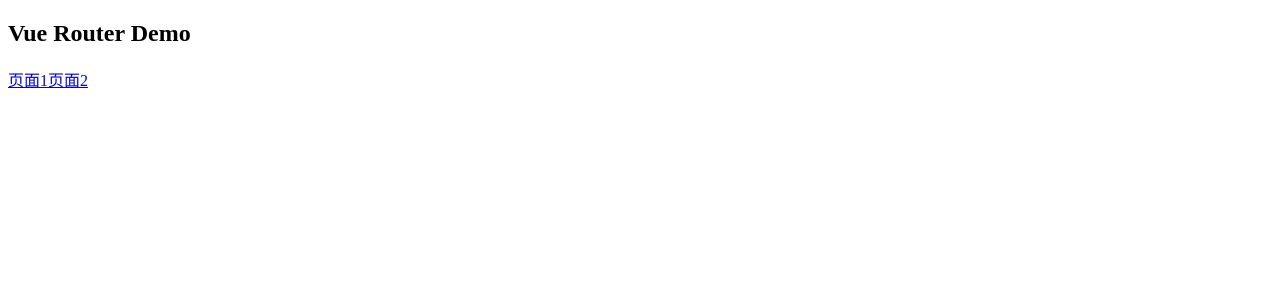
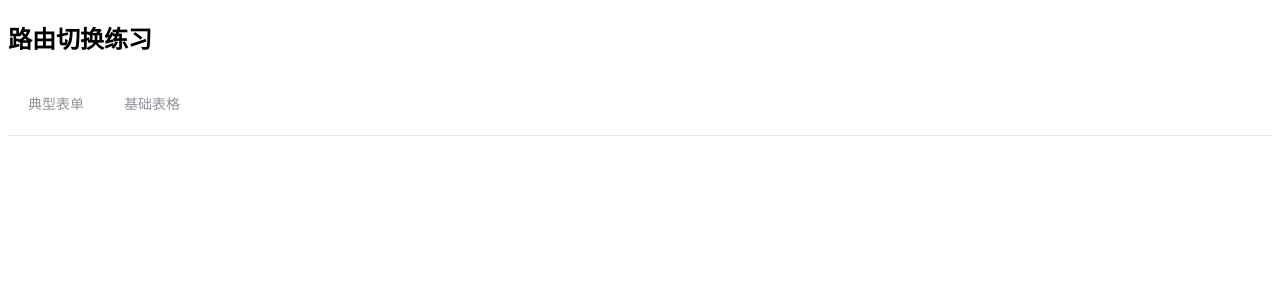
Before and after one commit to wangshenzhen0718/test-ruoyi-client, a Vue app: page / in a window 1280 px wide. Shown: the top 300 px of the page. Built offline with nearby package versions, Linux system fonts and the light colour scheme.

Commit message:
feat: 接入element-ui路由

```diff
--- a/src/App.vue
+++ b/src/App.vue
@@ -2,26 +2,26 @@
   <div>
     <div class="row">
       <div class="col-xs-offset-2 col-xs-8">
-        <div class="page-header"><h2>Vue Router Demo</h2></div>
+        <div class="page-header"><h2>路由切换练习</h2></div>
       </div>
     </div>
     <div class="row">
       <div class="col-xs-2 col-xs-offset-2">
-        <div class="list-group">
-          <!--原始使用a标签跳转多个页面,多页面应用-->
-          <!--          <a class="list-group-item active" href="./about.html">About</a>-->
-          <!--          <a class="list-group-item" href="./home.html">Home</a>-->
-          <!--vue中借助router=link标签实现路由的切换-->
-          <router-link class="list-group-item" active-class="active" to="/page1">页面1</router-link>
-          <router-link class="list-group-item" active-class="active" to="/page2">页面2</router-link>
-        </div>
+        <el-menu
+            class="el-menu-demo"
+            mode="horizontal"
+            :default-active="$route.path"
+            router
+        >
+          <el-menu-item index="/page1">典型表单</el-menu-item>
+          <el-menu-item index="/page2">基础表格</el-menu-item>
+        </el-menu>
       </div>
       <div class="col-xs-6">
         <div class="panel">
           <div class="panel-body">
-            <!--router-view确定视图的位置-->
-            <router-view>
-            </router-view>
+            <!-- router-view 确定视图的位置 -->
+            <router-view></router-view>
           </div>
         </div>
       </div>
@@ -35,9 +35,6 @@
 
 export default {
   name: "App",
-  components: {Page1,Page2},
+  components: { Page1, Page2 },
 }
 </script>
-<style lang="css" scoped>
-
-</style>
```
